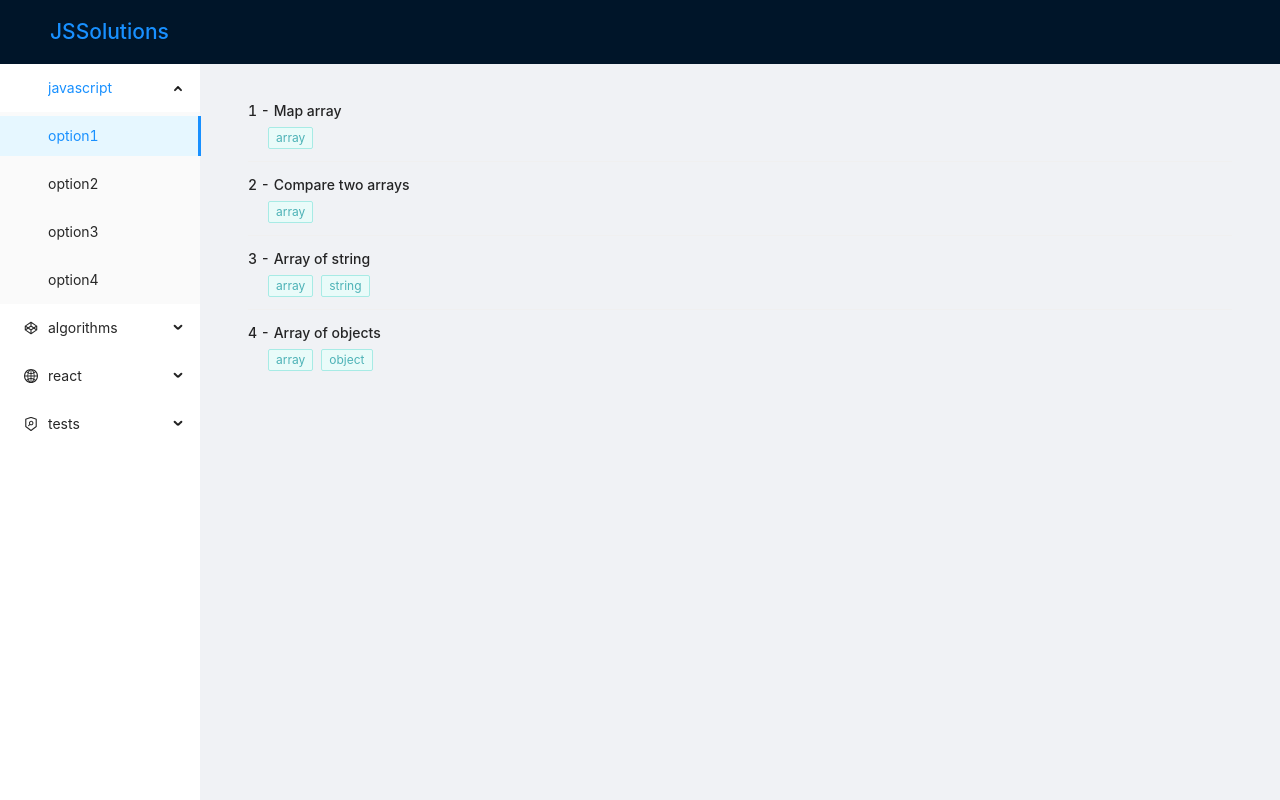
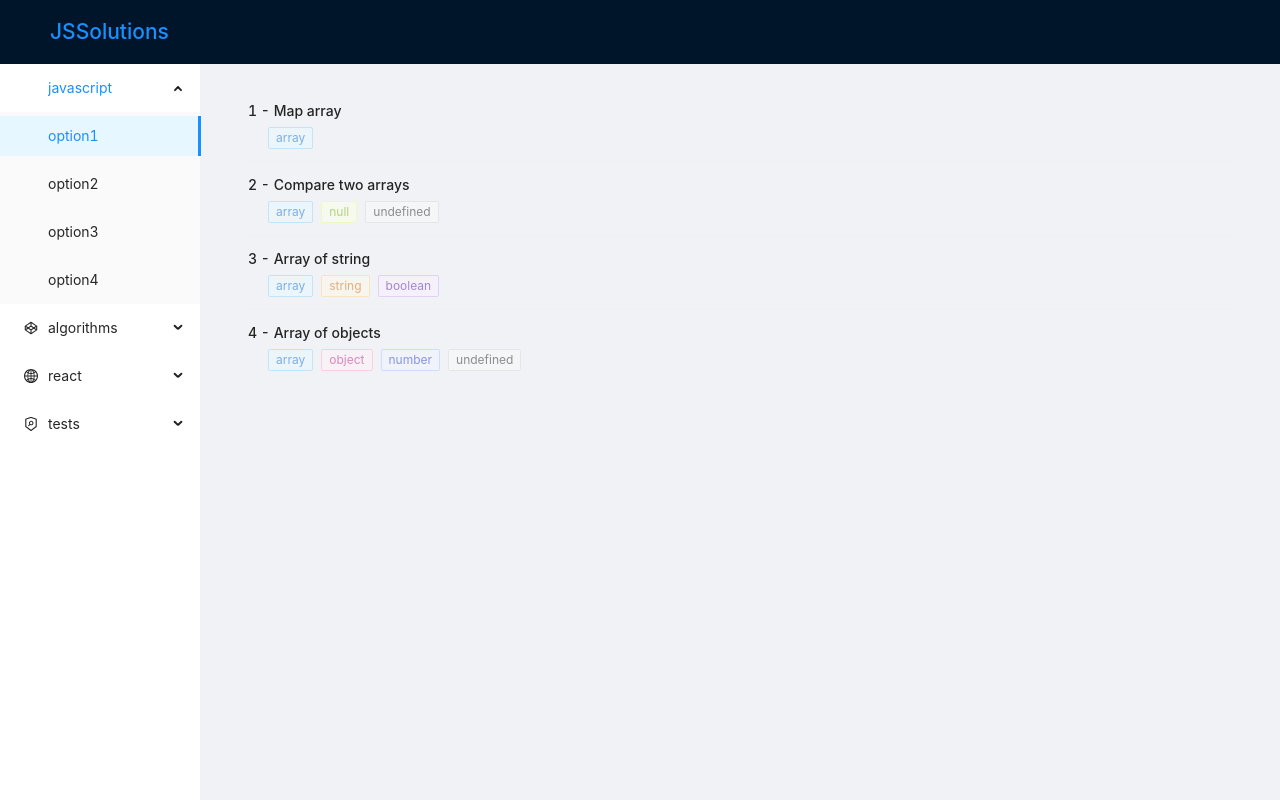
Before and after one commit to PiotrGrzechnik/JS-Solutions, a React app: page / in a window 1280 px wide. Built offline with nearby package versions, Linux system fonts and the light colour scheme.

Commit message:
Fix eslint enum error, add enums, types, tags

```diff
--- /dev/null
+++ b/src/helpers/getTagColor.ts
@@ -0,0 +1,20 @@
+import {JSType} from "src/types";
+
+export const getTagColor = (type: JSType): string => {
+    switch (type) {
+        case JSType.ARRAY:
+            return "blue";
+        case JSType.OBJECT:
+            return "magenta";
+        case JSType.STRING:
+            return "orange";
+        case JSType.NUMBER:
+            return "geekblue";
+        case JSType.NULL:
+            return "lime";
+        case JSType.BOOLEAN:
+            return "purple";
+        case JSType.UNDEFINED:
+            return "default";
+    }
+};
--- /dev/null
+++ b/src/types/category.ts
@@ -0,0 +1,6 @@
+export enum Category {
+    JAVASCRIPT = "javascript",
+    ALGORITHMS = "algoritms",
+    REACT = "react",
+    TESTS = "tests"
+}
--- /dev/null
+++ b/src/types/index.ts
@@ -0,0 +1,2 @@
+export * from "./solution";
+export * from "./javascript";
--- /dev/null
+++ b/src/types/javascript.ts
@@ -0,0 +1,9 @@
+export enum JSType {
+    OBJECT = "object",
+    ARRAY = "array",
+    STRING = "string",
+    NUMBER = "number",
+    BOOLEAN = "boolean",
+    NULL = "null",
+    UNDEFINED = "undefined"
+}
--- /dev/null
+++ b/src/types/subcategory.ts
@@ -0,0 +1,3 @@
+import {JSType} from "./javascript";
+
+export type Subcategories = JSType;
--- a/src/views/ListSolutions.tsx
+++ b/src/views/ListSolutions.tsx
@@ -1,29 +1,31 @@
 import React from "react";
 import styled from "styled-components";
 import {List, Tag} from "antd";
+import {getTagColor} from "src/helpers/getTagColor";
+import {JSType} from "src/types";
 
 const data = [
     {
         title: "Map array",
-        tags: ["array"]
+        tags: [JSType.ARRAY]
     },
     {
         title: "Compare two arrays",
-        tags: ["array"]
+        tags: [JSType.ARRAY, JSType.NULL, JSType.UNDEFINED]
     },
     {
         title: "Array of string",
-        tags: ["array", "string"]
+        tags: [JSType.ARRAY, JSType.STRING, JSType.BOOLEAN]
     },
     {
         title: "Array of objects",
-        tags: ["array", "object"]
+        tags: [JSType.ARRAY, JSType.OBJECT, JSType.NUMBER, JSType.UNDEFINED]
     }
 ];
 
 const TagsContainer = styled.div`
     padding-left: 20px;
-    filter: opacity(0.7);
+    filter: opacity(0.5);
 `;
 
 interface ListSolutionsProps {
@@ -47,7 +49,7 @@ const ListSolutions: React.FC<ListSolutionsProps> = ({setDisplayedItem}) => {
                             description={
                                 <TagsContainer>
                                     {item.tags?.map((tag) => (
-                                        <Tag key={tag} color="cyan">
+                                        <Tag key={tag} color={getTagColor(tag)}>
                                             {tag}
                                         </Tag>
                                     ))}
```
Also changed, not shown: src/types/solution.ts (added, +12 -0 lines), .eslintrc.json.
